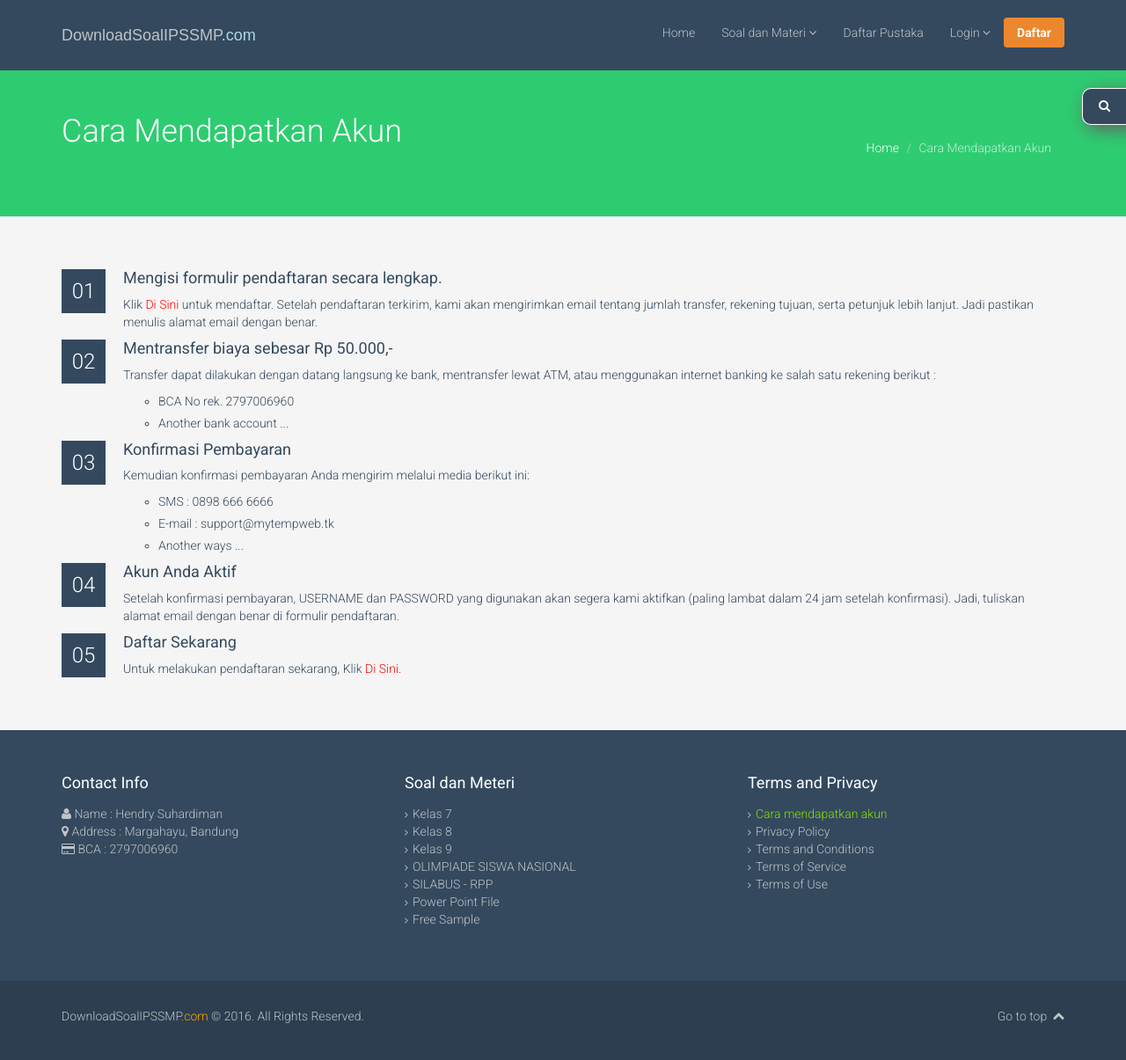
After one commit to sayfudin13/DownloadSoalIPSSMP, a PHP site: page /cara-mendapatkan-akun in a window 1280 px wide. The commit adds this page. Shown: the whole page at 88% size. Run offline with PHP 8.4, Linux system fonts and the light colour scheme; data that the repository does not hold is empty.

Commit message:
change bottom. add menu register. add cara-mendapatkan-akun.php

```diff
--- a/add/bottom.php
+++ b/add/bottom.php
@@ -1,21 +1,18 @@
 <section id="bottom" class="wet-asphalt">
     <div class="container">
         <div class="row">
-            <div class="col-md-3 col-sm-6">
+            <div class="col-md-4 col-sm-4">
                 <h4>Contact Info</h4>
                 <div>
                     <ul class="unstyled">
-                        <li><i class="icon-mobile-phone"></i> Mobile : 089843242342</li>
-                        <li><i class="icon-comment"></i> WhatsApp : 089843242342</li>
-                        <li><i class="icon-phone"></i> Phone : (022) - 4854473</li>
-                        <li><i class="icon-facebook" ></i> Facebook : <a href="https://www.facebook.com/JohanGideon" target="_blank">Johan Gideon</a></li>
-                        <li><i class="icon-linkedin"></i> LinkedIn : <a href="https://www.linkedin.com/in/johan-gideon-b74a26105" target="_blank">Johan Gideon</a></li>
-                        <li><i class="icon-envelope"></i> Email : asem_manis@yahoo.com</li>
+                        <li><i class="icon-user"></i> Name : Hendry Suhardiman</li>
+                        <li><i class="icon-map-marker"></i> Address : Margahayu, Bandung</li>
+                        <li><i class="icon-credit-card"></i> BCA : 2797006960</li>
                     </ul>
                 </div>
             </div> <!--/.col-md-3-->
 
-            <div class="col-md-3 col-sm-6">
+            <div class="col-md-4 col-sm-4">
                 <h4>Soal dan Meteri</h4>
                 <div>
                     <ul class="arrow">
@@ -30,17 +27,11 @@
                 </div>
             </div><!--/.col-md-3-->
 
-            <div class="col-md-3 col-sm-6">
-                <h4>About This Web</h4>
-                <p>Pellentesque habitant morbi tristique senectus et netus et malesuada fames ac turpis egestas. Vestibulum tortor quam, feugiat vitae, ultricies eget, tempor sit amet, ante.</p>
-                <p>Pellentesque habitant morbi tristique senectus.</p>
-            </div><!--/.col-md-3-->
-
-            <div class="col-md-3 col-sm-6">
+            <div class="col-md-4 col-sm-4">
                 <h4>Terms and Privacy</h4>
                 <div>
                     <ul class="arrow">
-                        <li><a href="/how-to-get-your-account">How To Get Your Account</a></li>
+                        <li><a href="/cara-mendapatkan-akun" style="color:#84DE02">Cara mendapatkan akun</a></li>
                         <li><a href="/privacy-policy">Privacy Policy</a></li>
                         <li><a href="/terms-and-conditions">Terms and Conditions</a></li>
                         <li><a href="/terms-of-service">Terms of Service</a></li>
--- a/add/login.php
+++ b/add/login.php
@@ -69,8 +69,8 @@
 												<input type='submit' value='LOGIN' name='login'>
 											</div>
 											<span class='forget-pass'>
-												<a href='/forget-password'>Forgot Password?</a><br>
-												<a href='/how-to-get-your-account'>not have an account?</a>
+												<a href='/forget-password'>Lupa password?</a><br>
+												<a href='/cara-mendapatkan-akun'>Tidak punya akun?</a>
 											</span>
 											<div class='clear'> </div>
 										</div>
@@ -81,6 +81,9 @@
 						</div>
 					</li>
 				</ul>
+			</li>
+			<li>
+				<a href='/registrasi' style='color:#FFF;background-color:#ED872D'><strong>Daftar</strong></a>
 			</li>";
 	}
 	else
--- /dev/null
+++ b/cara-mendapatkan-akun.php
@@ -0,0 +1,125 @@
+<?php
+include_once("db/config.inc.php");
+session_start();
+?>
+<!DOCTYPE html>
+<html lang="en">
+<head>
+  <meta charset="utf-8">
+  <meta name="viewport" content="width=device-width, initial-scale=1.0">
+  <meta name="description" content="">
+  <meta name="author" content="">
+  <title>How To Get Your Account | Download Soal IPS SMP</title>
+  <?php include('add/css-js-icon.php'); ?>
+</head><!--/head-->
+<body>
+  <header class="navbar navbar-inverse navbar-fixed-top wet-asphalt" role="banner">
+    <div class="container">
+      <div class="navbar-header">
+        <button type="button" class="navbar-toggle" data-toggle="collapse" data-target=".navbar-collapse">
+          <span class="sr-only">Toggle navigation</span>
+          <span class="icon-bar"></span>
+          <span class="icon-bar"></span>
+          <span class="icon-bar"></span>
+        </button>
+        <a class="navbar-brand" href="/">DownloadSoalIPSSMP<span style="color:lightblue;">.com</span></a>
+      </div>
+      <div class="collapse navbar-collapse">
+        <ul class="nav navbar-nav navbar-right">
+          <li><input type='search' class='form-control input-search visible-xs' placeholder='Search'></li>
+          <li><a href="/">Home</a></li>
+          <li class="dropdown">
+            <a href="#" class="dropdown-toggle" data-toggle="dropdown">Soal dan Materi <i class="icon-angle-down"></i></a>
+            <ul class="dropdown-menu">
+              <li><a href="/soal-dan-materi/kelas-7/1/">Kelas 7</a></li>
+              <li><a href="/soal-dan-materi/kelas-8/1/">Kelas 8</a></li>
+              <li><a href="/soal-dan-materi/kelas-9/1/">Kelas 9</a></li>
+              <li><a href="/soal-dan-materi/osn/1/">OLIMPIADE SISWA NASIONAL</a></li>
+              <li><a href="/soal-dan-materi/silabus-rpp/1/">SILABUS - RPP</a></li>
+              <li><a href="/soal-dan-materi/ppt/1/">Power Point File</a></li>
+              <li><a href='/soal-dan-materi/sample/1/' >Free Sample</a></li>
+            </ul>
+          </li>
+          <li><a href="#">Daftar Pustaka</a></li>
+          <?php include('add/login.php'); ?>
+        </ul>
+      </div>
+    </div>
+  </header><!--/header-->
+
+  <section id="title" class="emerald">
+    <div class="container">
+      <div class="row">
+        <div class="col-sm-6">
+          <h1>Cara Mendapatkan Akun</h1>
+          <p></p>
+        </div>
+        <div class="col-sm-6">
+          <ul class="breadcrumb pull-right">
+            <li><a href="/">Home</a></li>
+            <li class="active">Cara Mendapatkan Akun</li>
+          </ul>
+        </div>
+      </div>
+    </div>
+  </section><!--/#title-->
+
+  <section id="faqs" class="container">
+    <ul class="faq unstyled">
+        <li>
+            <span class="number">01</span>
+            <div>
+                <h4>Mengisi formulir pendaftaran secara lengkap.</h4>
+                <p>Klik <a href="/registrasi">Di Sini</a> untuk mendaftar. Setelah pendaftaran terkirim, kami akan mengirimkan email tentang jumlah transfer, rekening tujuan, serta petunjuk lebih lanjut. Jadi pastikan menulis alamat email dengan benar.</p>
+            </div>
+        </li>
+        <li>
+            <span class="number">02</span>
+            <div>
+                <h4>Mentransfer biaya sebesar Rp 50.000,-</h4>
+                <p>Transfer dapat dilakukan dengan datang langsung ke bank, mentransfer lewat ATM, atau menggunakan internet banking ke salah satu rekening berikut :</p>
+                <ul>
+                  <li>BCA No rek. 2797006960</li>
+                  <li>Another bank account ...</li>
+                </ul>
+            </div>
+        </li>
+        <li>
+            <span class="number">03</span>
+            <div>
+                <h4>Konfirmasi Pembayaran</h4>
+                <p>Kemudian konfirmasi pembayaran Anda mengirim melalui media berikut ini:</p>
+                <ul>
+                  <li>SMS : 0898 666 6666</li>
+                  <li>E-mail : support@mytempweb.tk</li>
+                  <li>Another ways ...</li>
+                </ul>
+            </div>
+        </li>
+        <li>
+            <span class="number">04</span>
+            <div>
+                <h4>Akun Anda Aktif</h4>
+                <p>Setelah konfirmasi pembayaran, USERNAME dan PASSWORD yang digunakan akan segera kami aktifkan (paling lambat dalam 24 jam setelah konfirmasi). Jadi, tuliskan alamat email dengan benar di formulir pendaftaran.</p>
+            </div>
+        </li>
+        <li>
+            <span class="number">05</span>
+            <div>
+                <h4>Daftar Sekarang</h4>
+                <p>Untuk melakukan pendaftaran sekarang, Klik <a href="/registrasi">Di Sini.</a></p>
+            </div>
+        </li>
+    </ul>
+
+  </section><!--/#terms-->
+
+
+  <?php
+  include('add/bottom.php');
+  if(isset($_SESSION['username'])){
+    include ("modal/modal-change-password.php");
+  }
+  ?>
+</body>
+</html>
--- a/css/main.css
+++ b/css/main.css
@@ -1118,8 +1118,11 @@ ul.faq {
   list-style: none;
   margin: 0;
 }
+ul.faq a{
+  color: red;
+}
 ul.faq li {
-  margin-top: 30px;
+  margin-top: 5px;
 }
 ul.faq li:first-child {
   margin-top: 0;
```
Also changed, not shown: how-to-get-your-account.php (deleted, +0 -85 lines).
